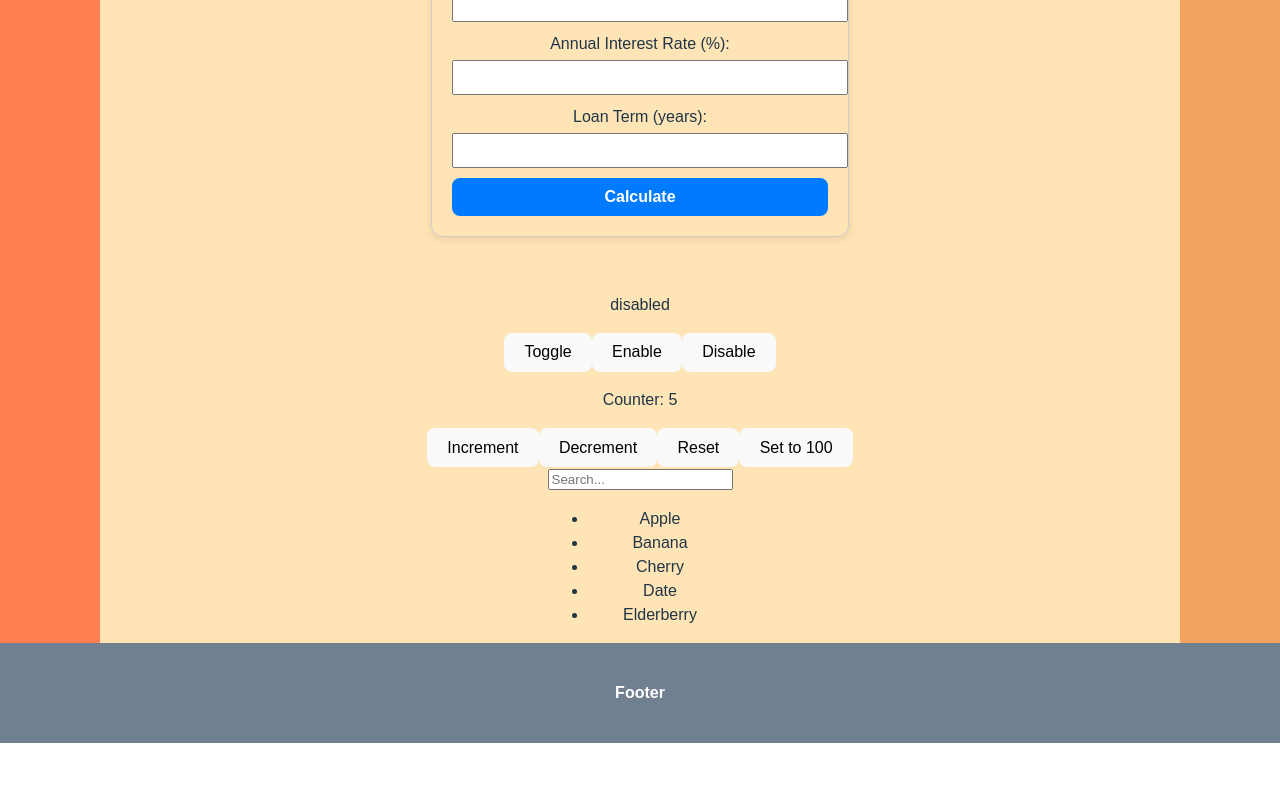
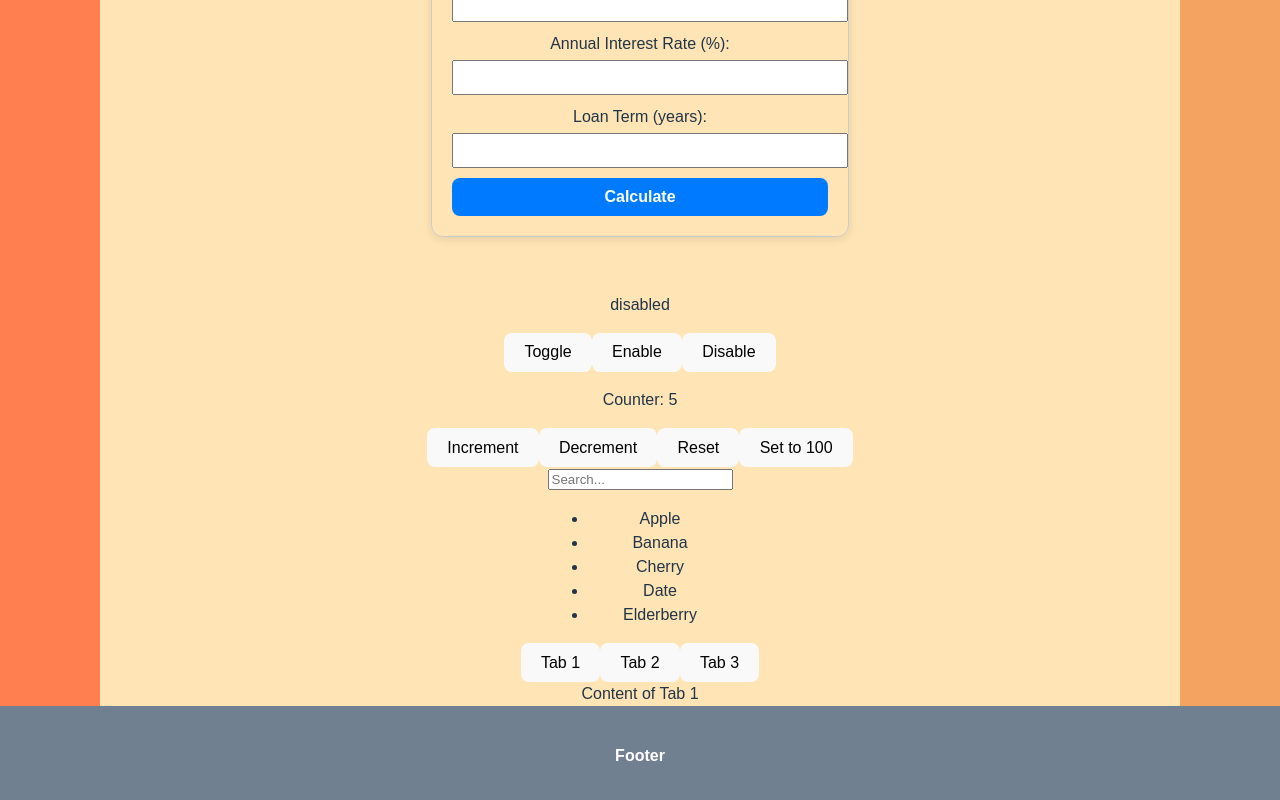
Before and after one commit to parasmanijain/sample-react-projects, a React (Vite) app: page / in a window 1280 px wide. Shown: the part 1695-2495 px from the top of the page. Before the commit the page ends 2438 px from the top, so only its background shows below. Built offline with nearby package versions, Linux system fonts and the light colour scheme.

Commit message:
code updated

```diff
--- a/src/App.tsx
+++ b/src/App.tsx
@@ -9,6 +9,7 @@ import { MortgageCalculator } from "./components/MortgageCalculator";
 import { ToggleBooleanComponent } from "./components/ToggleBoolean";
 import { CounterComponent } from "./components/Counter";
 import { SearchBar } from "./components/SearchBar";
+import { Tabs } from "./components/Tabs";
 
 export const App = () => {
   const [bars, setBars] = useState<number[]>([]);
@@ -37,7 +38,13 @@ export const App = () => {
     },
   ];
 
-  const items = ['Apple', 'Banana', 'Cherry', 'Date', 'Elderberry'];
+  const items = ["Apple", "Banana", "Cherry", "Date", "Elderberry"];
+  const tabs = [
+    { label: "Tab 1", content: <div>Content of Tab 1</div> },
+    { label: "Tab 2", content: <div>Content of Tab 2</div> },
+    { label: "Tab 3", content: <div>Content of Tab 3</div> },
+  ];
+
   return (
     <div className="app">
       <header>Header</header>
@@ -84,10 +91,10 @@ export const App = () => {
           <ToggleBooleanComponent />
           <CounterComponent />
           <SearchBar items={items} />
+          <Tabs tabs={tabs} />
         </main>
         <aside>Ads</aside>
       </div>
-
       <footer>Footer</footer>
     </div>
   );
--- /dev/null
+++ b/src/components/Tabs.tsx
@@ -0,0 +1,27 @@
+import { useState, type JSX } from "react";
+
+interface TabsProps {
+    label: string;
+    content: JSX.Element;
+}
+
+export const Tabs = ({ tabs }: { tabs: TabsProps[] }) => {
+    const [activeTab, setActiveTab] = useState(0);
+
+    return (
+        <div>
+            <div className="tab-buttons">
+                {tabs.map((tab, index) => (
+                    <button
+                        key={index}
+                        className={index === activeTab ? "active" : ""}
+                        onClick={() => setActiveTab(index)}
+                    >
+                        {tab.label}
+                    </button>
+                ))}
+            </div>
+            <div className="tab-content">{tabs[activeTab].content}</div>
+        </div>
+    );
+};
```
